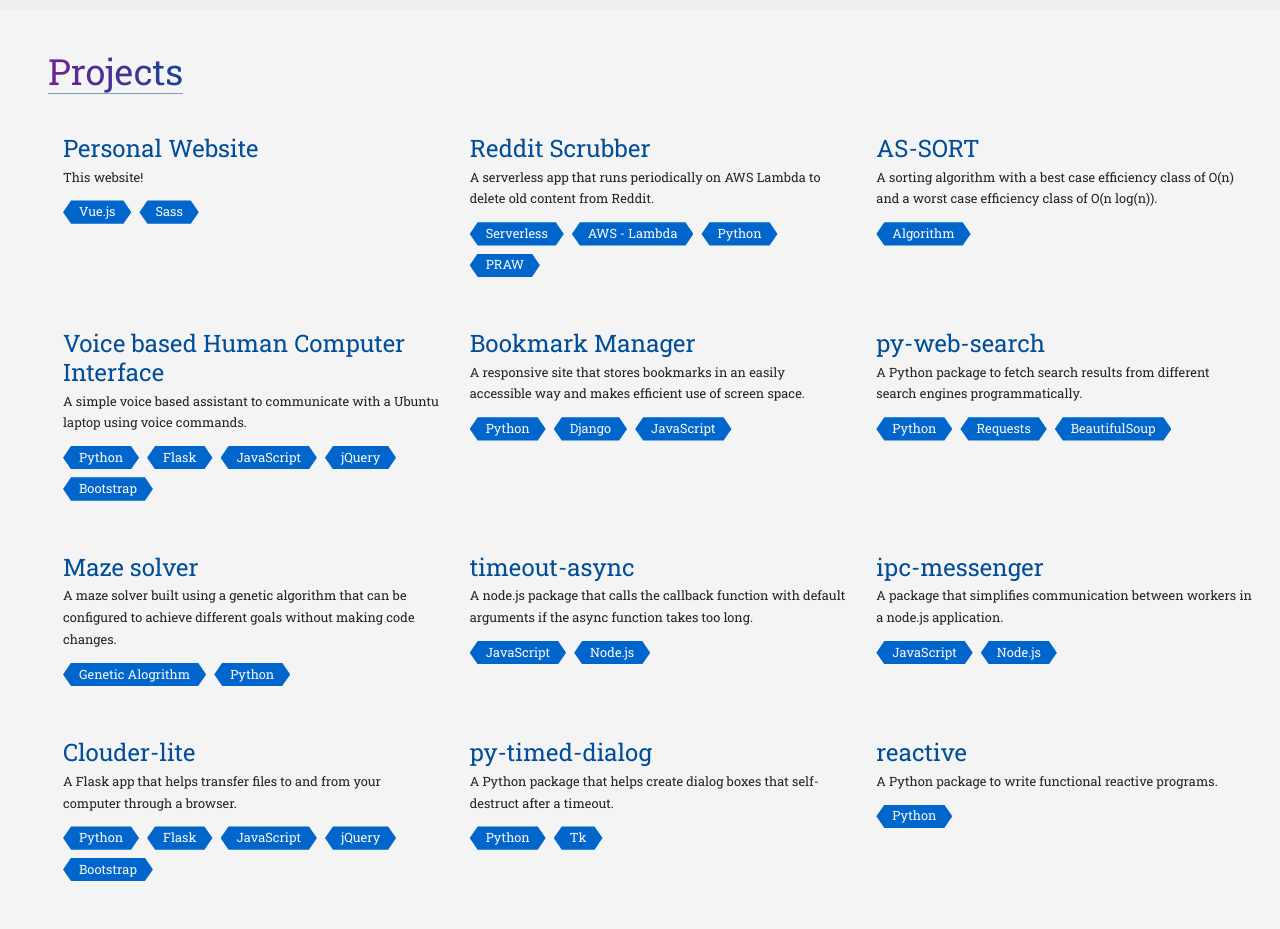
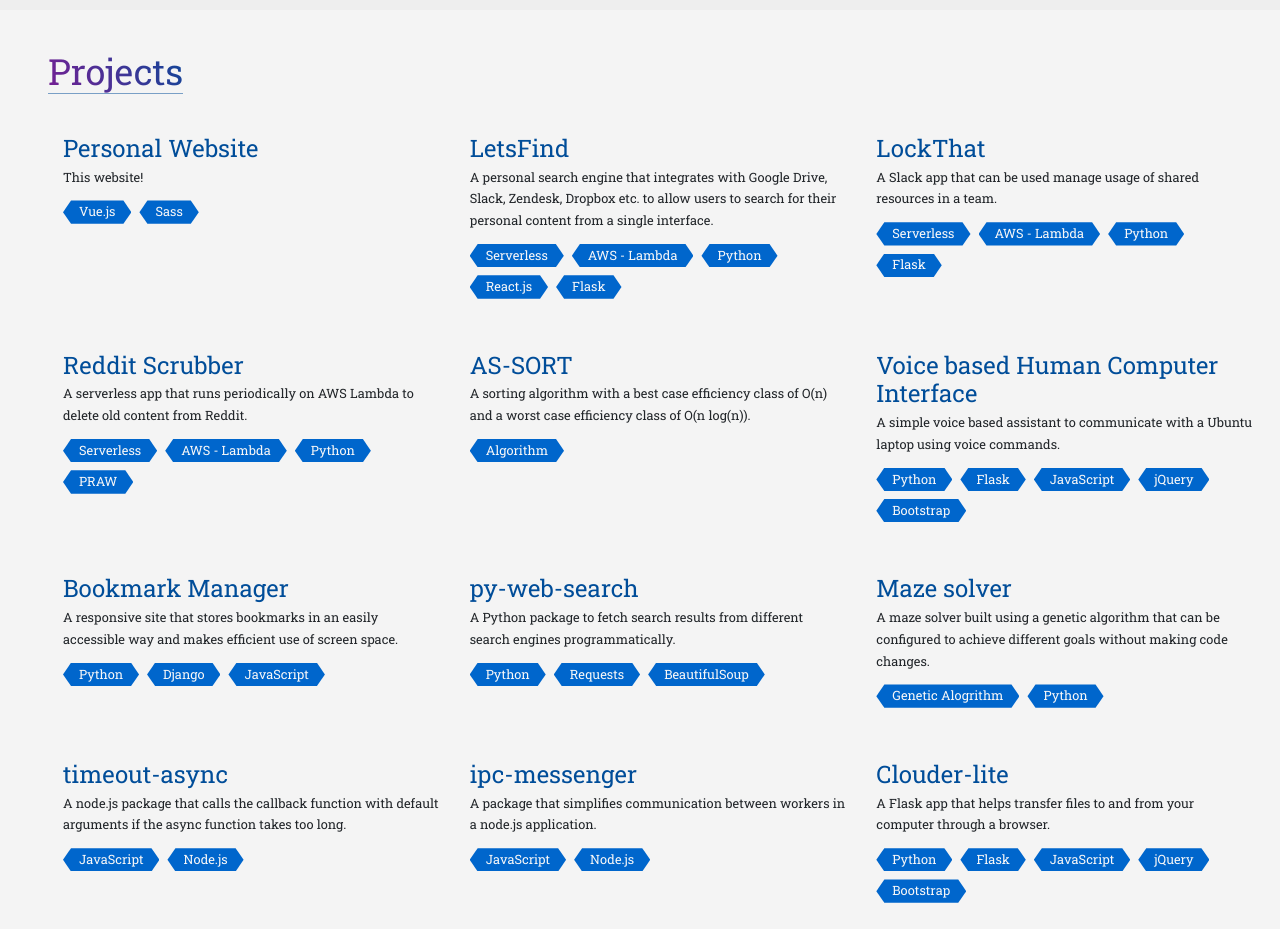
Before and after one commit to rohithpr/me, a Vue app: page / in a window 1280 px wide. Shown: the part 2960-3889 px from the top of the page. Built offline with nearby package versions, Linux system fonts and the light colour scheme; a web font is replaced by a local one.

Commit message:
Add letsfind and lockthat projects

```diff
--- a/src/components/projects.vue
+++ b/src/components/projects.vue
@@ -35,6 +35,16 @@ export default {
       link: 'https://github.com/rohithpr/rohithpr.github.com',
       description: 'This website!',
       tags: ['Vue.js', 'Sass'],
+    }, {
+      name: 'LetsFind',
+      link: 'https://letsfind.io',
+      description: 'A personal search engine that integrates with Google Drive, Slack, Zendesk, Dropbox etc. to allow users to search for their personal content from a single interface.',
+      tags: ['Serverless', 'AWS - Lambda', 'Python', 'React.js', 'Flask'],
+    }, {
+      name: 'LockThat',
+      link: 'https://github.com/rohithpr/lockthat.xyz',
+      description: 'A Slack app that can be used manage usage of shared resources in a team.',
+      tags: ['Serverless', 'AWS - Lambda', 'Python', 'Flask'],
     }, {
       name: 'Reddit Scrubber',
       link: 'https://github.com/rohithpr/reddit-scrubber',
```
